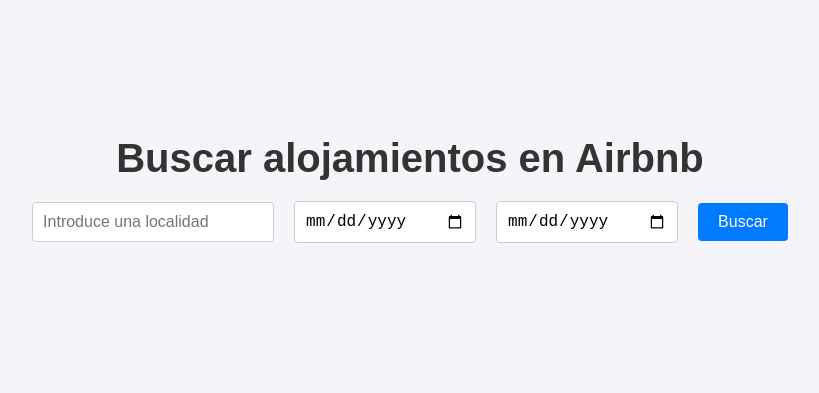
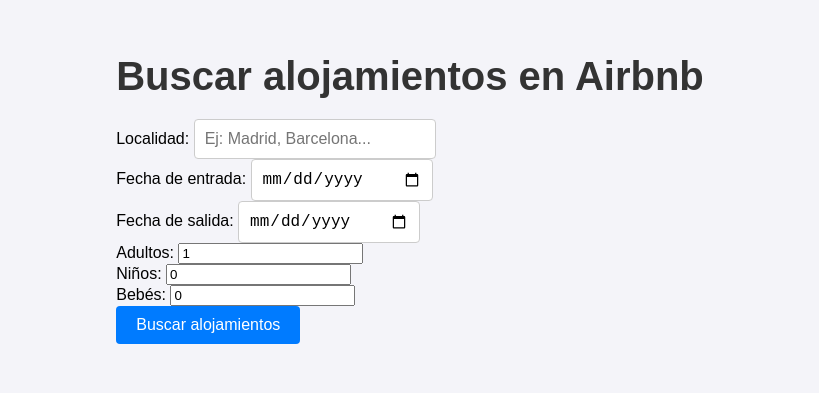
Before and after one commit to Jaime2273/Electron-Airbnb, an Electron app: page index.html in a window 1000 px wide. Shown: the part 191-584 px from the top of the page, without its empty margins (90-909 px from the left). Drawn offline with Linux system fonts and the light colour scheme; no server answers.

Commit message:
Update index.html

```diff
--- a/index.html
+++ b/index.html
@@ -6,15 +6,50 @@
     <link rel="stylesheet" href="style.css">
 </head>
 <body>
-    <h1>Buscar alojamientos en Airbnb</h1>
+    <div class="container">
+        <h1>Buscar alojamientos en Airbnb</h1>
 
-    <div id="formulario">
-        <input type="text" id="localidad" placeholder="Introduce una localidad">
-        <input type="date" id="fecha-entrada">
-        <input type="date" id="fecha-salida">
-        <button id="buscar">Buscar</button>
+        <div class="formulario">
+            <!-- Campo de localidad -->
+            <div class="form-group">
+                <label for="localidad">Localidad:</label>
+                <input type="text" id="localidad" placeholder="Ej: Madrid, Barcelona...">
+            </div>
+
+            <!-- Campos de fechas -->
+            <div class="form-group">
+                <label for="fecha-entrada">Fecha de entrada:</label>
+                <input type="date" id="fecha-entrada">
+            </div>
+
+            <div class="form-group">
+                <label for="fecha-salida">Fecha de salida:</label>
+                <input type="date" id="fecha-salida">
+            </div>
+
+            <!-- Campos de número de personas -->
+            <div class="form-group">
+                <label for="adultos">Adultos:</label>
+                <input type="number" id="adultos" placeholder="1" min="1" value="1">
+            </div>
+
+            <div class="form-group">
+                <label for="ninos">Niños:</label>
+                <input type="number" id="ninos" placeholder="0" min="0" value="0">
+            </div>
+
+            <div class="form-group">
+                <label for="bebes">Bebés:</label>
+                <input type="number" id="bebes" placeholder="0" min="0" value="0">
+            </div>
+
+            <!-- Botón de búsqueda -->
+            <button id="buscar">Buscar alojamientos</button>
+        </div>
+
+        <!-- Lista de resultados -->
+        <ul id="resultados"></ul>
     </div>
-    <ul id="resultados"></ul>
 
     <script src="renderer.js"></script>
 </body>
```
